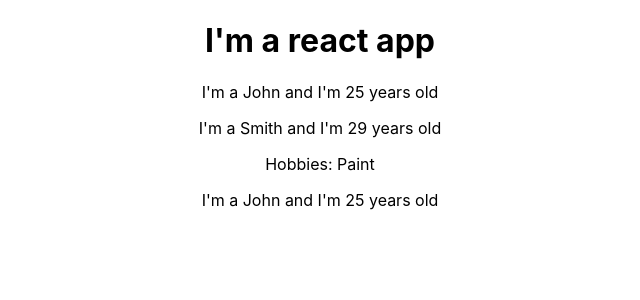
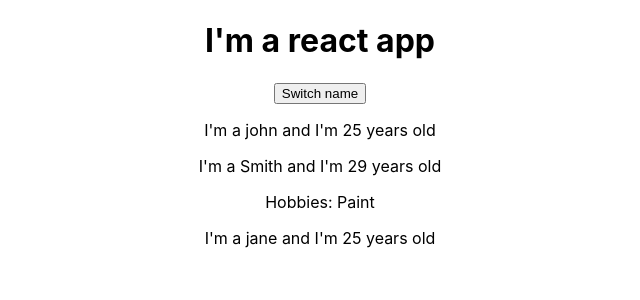
Before and after one commit to biancavlz/Playing_around_with_React, a React (Create React App) app: page / in a window 1280 px wide. Shown: the top 300 px of the page, without its empty margins (320-960 px from the left). Built offline with nearby package versions, Linux system fonts and the light colour scheme.

Commit message:
using a state property, and accessing the values through .this

```diff
--- a/src/App.js
+++ b/src/App.js
@@ -3,13 +3,22 @@
 import Person from './Person/Person';
 
 class App extends Component {
+  state = {
+    persons: [
+      { name: "john", age: "25" },
+      { name: "Smith", age: "29"  },
+      { name: "jane", age: "25" }
+    ]
+  }
+
   render() {
     return (
       <div className="App">
         <h1>I'm a react app </h1>
-        <Person name="John" age="25"/>
-        <Person name="Smith" age="29">Hobbies: Paint</Person>
-        <Person name="John" age="25"/>
+        <button>Switch name</button>
+        <Person name={this.state.persons[0].name} age={this.state.persons[0].age}/>
+        <Person name={this.state.persons[1].name} age={this.state.persons[1].age}>Hobbies: Paint</Person>
+        <Person name={this.state.persons[2].name} age={this.state.persons[2].age}/>
       </div>
     );
   }
```
